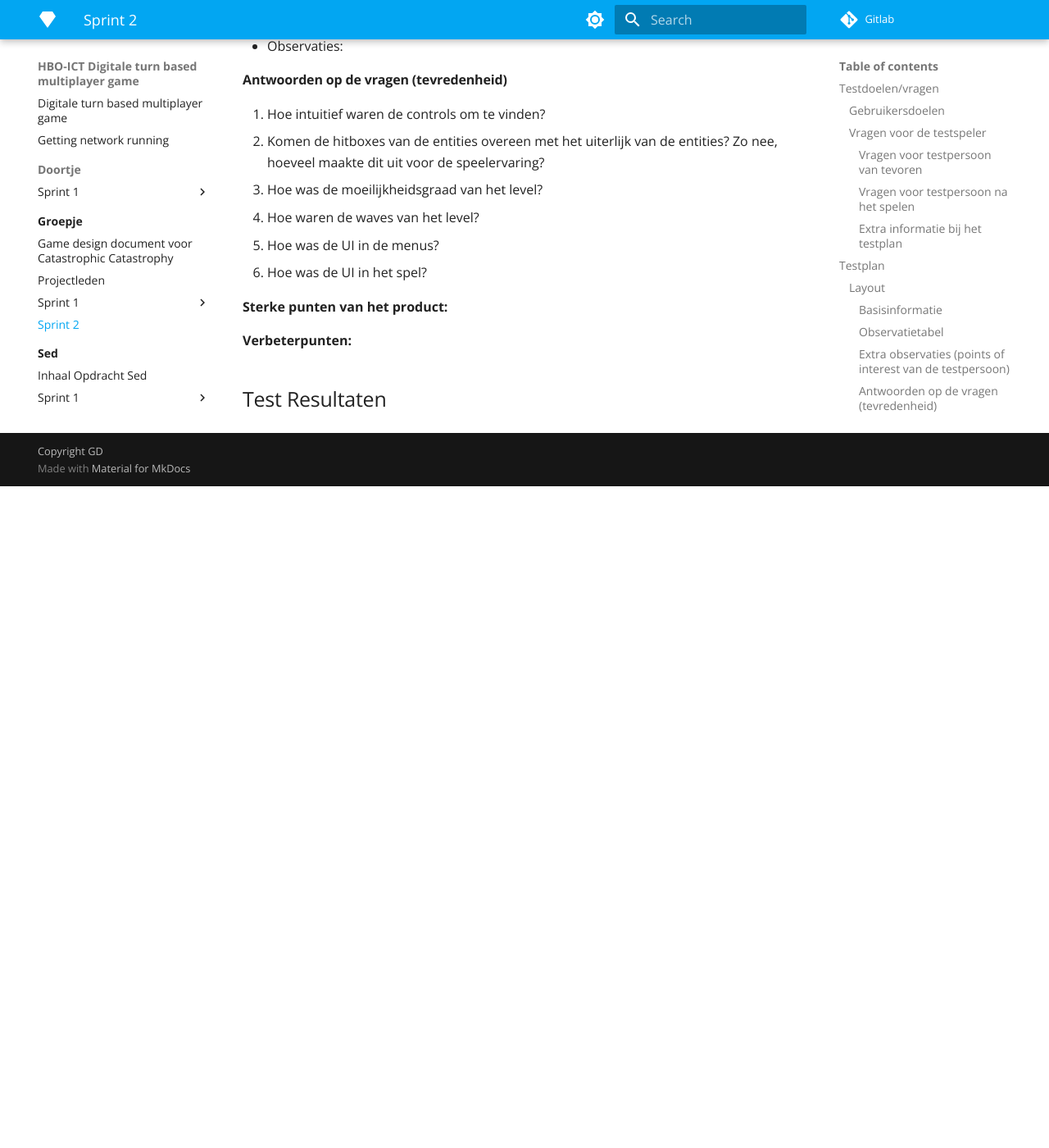
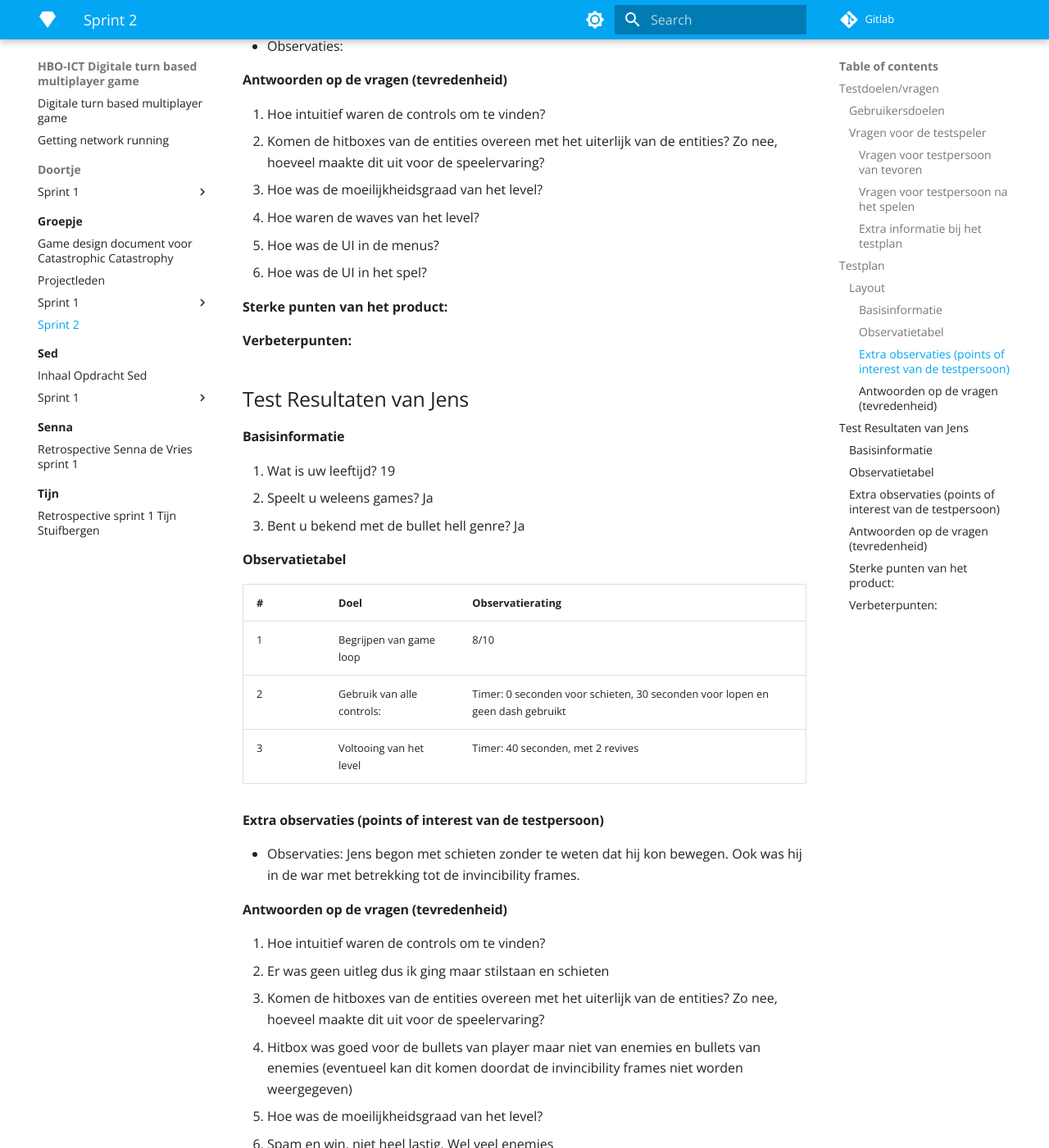
Before and after one commit to Doortje-Geuze/catastrophic-catastrophe, an MkDocs documentation site: the page built from docs/Groepje/Sprint 2/user-testplan-sprint-2.md, in a window 1280 px wide and 1400 px high, scrolled down 1560 px. Shown: the whole window at 82% size. Built offline with MkDocs 1.6.1 and Material for MkDocs 9.7.7, drawn with Linux system fonts in a browser that asks for light colours; nearby versions of some CDN libraries; library files that are not in the unit come from our copies; before the commit the page ends 2153 px from its top, so only the background shows below that; some of the changed text lies outside the part shown.

Commit message:
user test van Jens sprint 2 done

```diff
--- a/docs/Groepje/Sprint 2/user-testplan-sprint-2.md
+++ b/docs/Groepje/Sprint 2/user-testplan-sprint-2.md
@@ -63,4 +63,43 @@
 
 **Verbeterpunten:**
 
-## Test Resultaten
+## Test Resultaten van Jens
+
+#### Basisinformatie
+
+1. Wat is uw leeftijd? 19
+2. Speelt u weleens games? Ja
+3. Bent u bekend met de bullet hell genre? Ja
+
+#### Observatietabel
+| # | Doel                                                  | Observatierating |
+|---|-------------------------------------------------------|------------------|
+| 1 | Begrijpen van game loop                               | 8/10             |
+| 2 | Gebruik van alle controls:                            | Timer: 0 seconden voor schieten, 30 seconden voor lopen en geen dash gebruikt         |
+| 3 | Voltooing van het level                               | Timer: 40 seconden, met 2 revives          |
+
+#### Extra observaties (points of interest van de testpersoon)
+
+- Observaties: Jens begon met schieten zonder te weten dat hij kon bewegen. Ook was hij in de war met betrekking tot de invincibility frames.
+
+#### Antwoorden op de vragen (tevredenheid)
+
+1. Hoe intuitief waren de controls om te vinden?
+- Er was geen uitleg dus ik ging maar stilstaan en schieten
+2. Komen de hitboxes van de entities overeen met het uiterlijk van de entities? Zo nee, hoeveel maakte dit uit voor de speelervaring?
+- Hitbox was goed voor de bullets van player maar niet van enemies en bullets van enemies (eventueel kan dit komen doordat de invincibility frames niet worden weergegeven)
+3. Hoe was de moeilijkheidsgraad van het level?
+- Spam en win, niet heel lastig. Wel veel enemies
+4. Hoe waren de waves van het level?
+- Waves werken niet had ik het gevoel, ratten blijven maar komen zonder dat degene daarvoor dood zijn
+5. Hoe was de UI in de menus?
+- Sound moeten sliders, maar wel duidelijk
+6. Hoe was de UI in het spel?
+- Te weinig, indicatoren voor invincibility frames zijn nodig bijvoorbeeld
+
+#### Sterke punten van het product:
+- Ik mag muizen neerknallen
+
+#### Verbeterpunten:
+- UI-toevoegingen in het spel
+- Control tutorial/referentie
```
